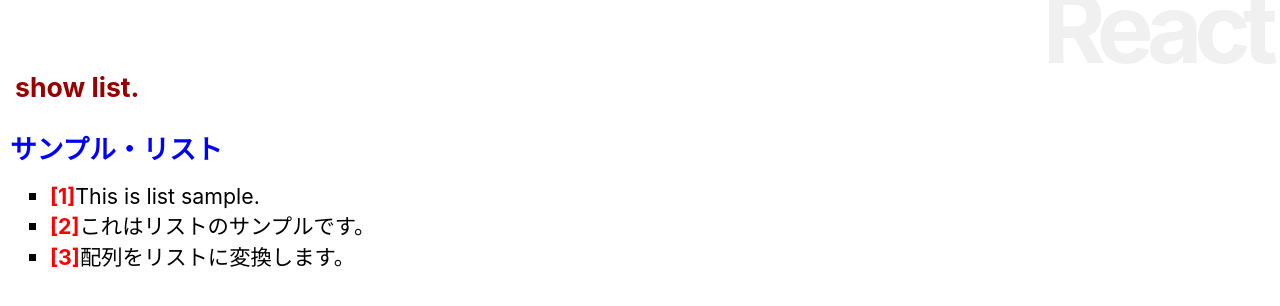
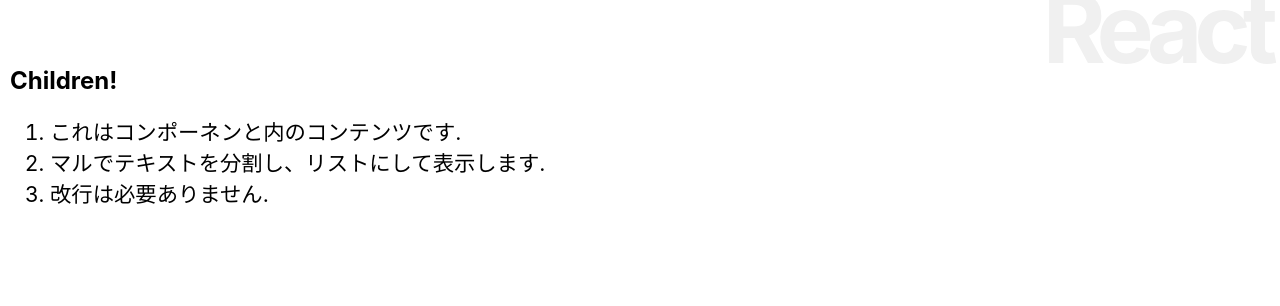
Before and after one commit to takapan2/practice_react, a React (Create React App) app: page / in a window 1280 px wide. Shown: the top 306 px of the page. Built offline with nearby package versions, Linux system fonts and the light colour scheme.

Commit message:
list3-25

```diff
--- a/src/App.js
+++ b/src/App.js
@@ -3,73 +3,68 @@
 import "./App.css";
 
 class App extends Component {
-  data = [
-    "This is list sample.",
-    "これはリストのサンプルです。",
-    "配列をリストに変換します。",
-  ];
+  input = "";
   msgStyle = {
-    fontSize: "20pt",
+    fontSize: "20px",
     color: "#900",
     margin: "20px 0",
     padding: "5px",
   };
-
   constructor(props) {
     super(props);
     this.state = {
-      list: this.data,
+      message: "type your name:",
     };
+    this.doChange = this.doChange.bind(this);
+    this.doSubmit = this.doSubmit.bind(this);
+  }
+  doChange(event) {
+    this.input = event.target.value;
+  }
+  doSubmit(event) {
+    this.setState({ message: "Hello, " + this.input + "!!" });
+    event.preventDefault();
   }
   render() {
     return (
       <div>
         <h1>React</h1>
-        <h2 style={this.msgStyle}>show list.</h2>
-        <List title="サンプル・リスト" data={this.data} />
+        <Message title="Children!">
+          これはコンポーネンと内のコンテンツです。
+          マルでテキストを分割し、リストにして表示します。
+          改行は必要ありません。
+        </Message>
       </div>
     );
   }
 }
-class List extends Component {
-  number = 1;
-  title = {
-    fontSize: "20pt",
-    fontWeight: "bold",
-    color: "blue",
-  };
-  render() {
-    let data = this.props.data;
-    return (
-      <div>
-        <p style={this.title}>{this.props.title}</p>
-        <ul>
-          {data.map((item) => (
-            <Item number={this.number++} value={item} key={this.number} />
-          ))}
-        </ul>
-      </div>
-    );
-  }
-}
-class Item extends Component {
+
+class Message extends Component {
   li = {
-    listStyleType: "square",
     fontSize: "16pt",
     color: "#06",
     margin: "0",
     padding: "0",
   };
-  num = {
-    fontWeight: "bold",
-    color: "red",
-  };
   render() {
+    let content = this.props.children;
+    let arr = content.split("。");
+    let arr2 = [];
+    for (let i = 0; i < arr.length; i++) {
+      if (arr[i].trim() != "") {
+        arr2.push(arr[i]);
+      }
+    }
+    let list = arr2.map((value, key) => (
+      <li style={this.li} key={key}>
+        {value}.
+      </li>
+    ));
     return (
-      <li style={this.li}>
-        <span style={this.num}>[{this.props.number}]</span>
-        {this.props.value}
-      </li>
+      <div>
+        <h2>{this.props.title}</h2>
+        <ol>{list}</ol>
+      </div>
     );
   }
 }
```
